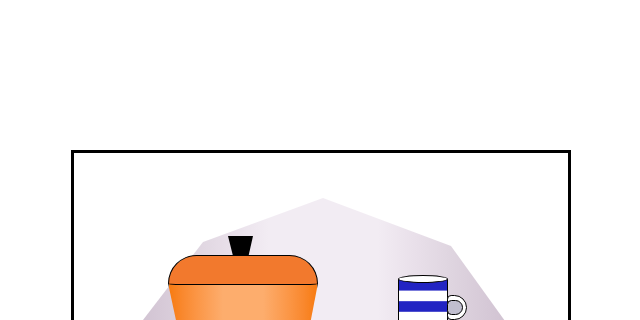
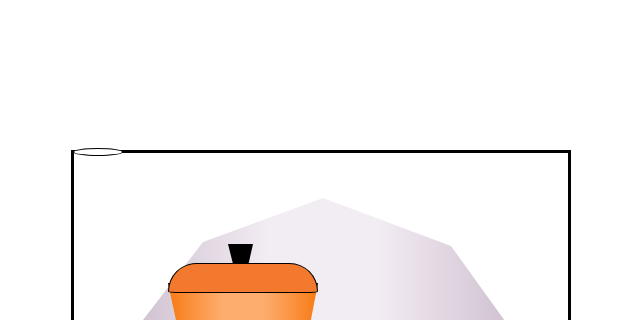
Before and after one commit to Kangningzhan/conniezhang_stilllife, a plain HTML site: page index.html in a window 1280 px wide. Shown: the top 320 px of the page, without its empty margins (319-959 px from the left). Drawn offline with Linux system fonts and the light colour scheme.

Commit message:
took away cup 3

```diff
--- a/index.html
+++ b/index.html
@@ -1,3 +1,4 @@
+
 
 <style>
 
@@ -138,17 +139,6 @@
     border-radius: 90%;
   }
 
-  .cup3 {
-    background: linear-gradient(0deg, rgba(255,255,255,1) 50%, rgba(34,36,195,1) 50%);
-    background-size: 100% 40%;
-    border: 1px solid;
-    width: 50px;
-    height: 55px;
-    position: absolute;
-    right: 120px;
-    top: 126px;
-  }
-
   .cup3-top {
     background-color: white;
     border: 1px solid;
@@ -224,32 +214,6 @@
     right: 279px;
     top: 276px;
     border-radius: 500px 300px 300px 500px;
-    z-index: 1
-  }
-
-  .handle3 {
-    background: white;
-    background-size: 100% 40%;
-    border: 1px solid;
-    width: 20px;
-    height: 25px;
-    position: absolute;
-    right: 101px;
-    top: 142px;
-    border-radius: 50px 150px 150px 50px;
-    z-index: 1;
-  }
-
-  .handle3-inside {
-    background: #c0becf;
-    background-size: 100% 40%;
-    border: 1px solid;
-    width: 16px;
-    height: 15px;
-    position: absolute;
-    right: 105px;
-    top: 147px;
-    border-radius: 300px 500px 500px 300px;
     z-index: 1
   }
 
```
